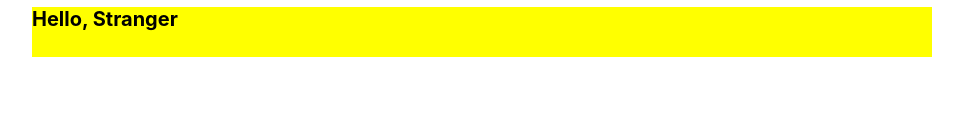
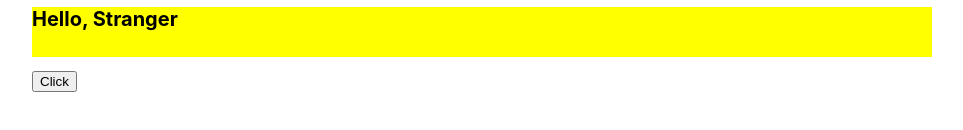
Before and after one commit to kekenalog/react-app, a React (Create React App) app: page / in a window 1280 px wide. Shown: the part 420-550 px from the top of the page, without its empty margins (158-1121 px from the left). Built offline with nearby package versions, Linux system fonts and the light colour scheme.

Commit message:
使用=>书写简单逻辑

```diff
--- /dev/null
+++ b/src/ch02/MyComponent.js
@@ -0,0 +1,24 @@
+import React, { Component } from 'react'
+
+class MyComponent extends Component {
+  constructor (props) {
+    super(props)
+    this.state = {
+      number: 0
+    }
+  }
+
+  render () {
+    return (
+      <button
+        onClick={(event) => {
+          console.log(this.state.number)
+        }}
+      >
+        Click
+      </button>
+    )
+  }
+}
+
+export default MyComponent
--- a/src/ch02/PostList.js
+++ b/src/ch02/PostList.js
@@ -2,6 +2,7 @@ import React, { Component } from 'react'
 
 import PostItem from './PostItem'
 import { Welcome } from './Welcome'
+import MyComponent from './MyComponent'
 
 import './PostList.css'
 
@@ -64,6 +65,9 @@ class PostList extends Component {
         <span>
           <Welcome />
         </span>
+        <span>
+          <MyComponent />
+        </span>
       </div>
     )
   }
```
